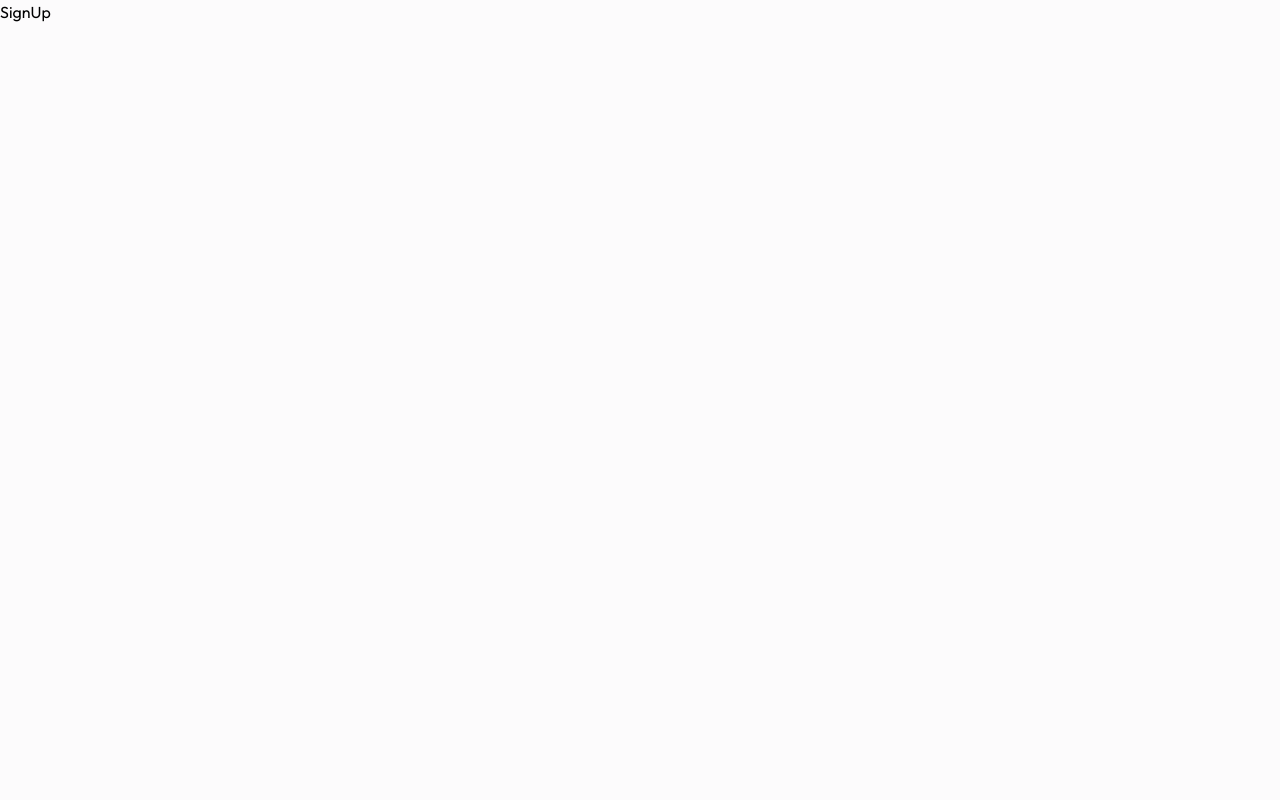
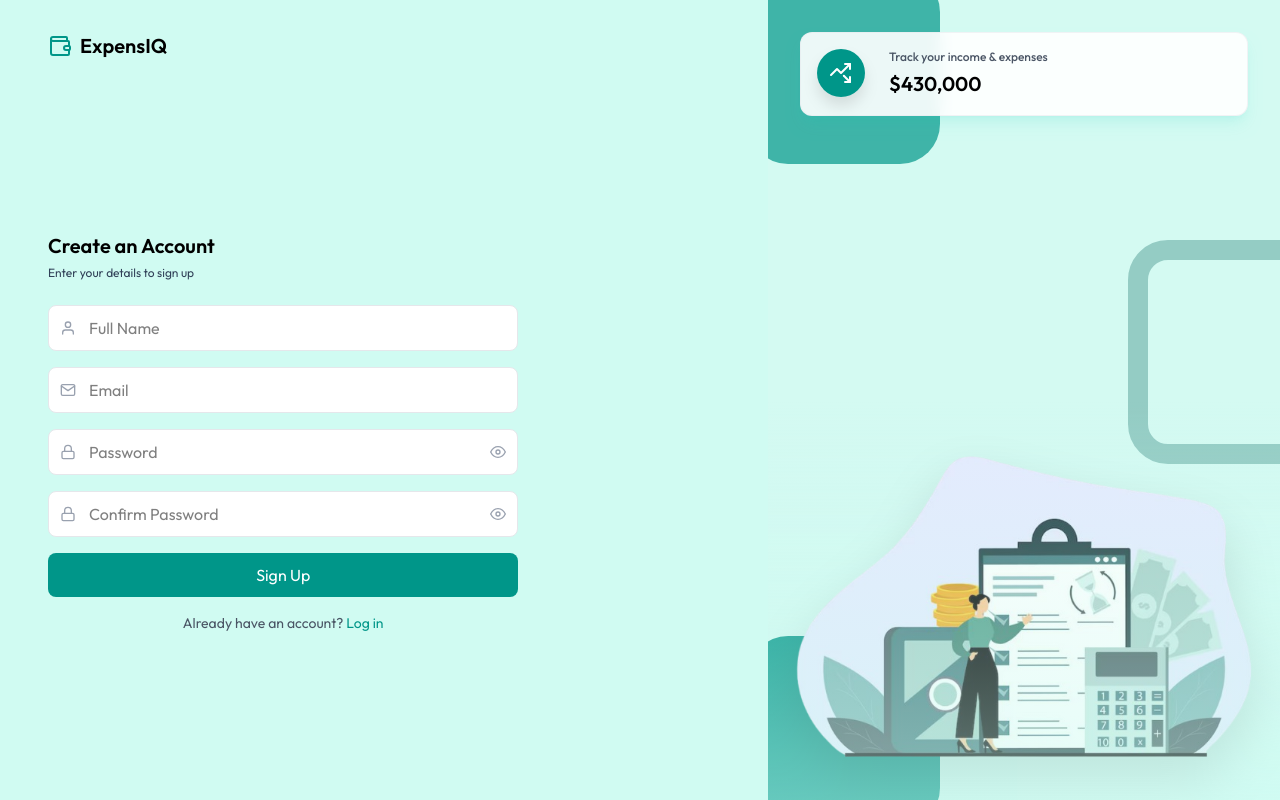
Before and after one commit to Limon00001/expensIQ-expense-tracker, a React (Vite) app in the folder client/: page /sign-up in a window 1280 px wide. Built offline with nearby package versions, Linux system fonts and the light colour scheme.

Commit message:
feat(client-auth): implement sign-up page

```diff
--- a/client/src/pages/Auth/SignUp.jsx
+++ b/client/src/pages/Auth/SignUp.jsx
@@ -5,9 +5,172 @@
  * @copyright 2025 monayem_hossain_limon
  */
 
+// External Imports
+import { useState } from 'react';
+import { AiOutlineLoading3Quarters } from 'react-icons/ai';
+import { FiEye, FiEyeOff, FiLock, FiMail, FiUser } from 'react-icons/fi';
+import { Link } from 'react-router-dom';
+
+// Internal Imports
+import AuthLayout from '../../components/layouts/AuthLayout';
+
 // SignUp Component
 const SignUp = () => {
-  return <div>SignUp</div>;
+  const [showPassword, setShowPassword] = useState(false);
+  const [showConfirm, setShowConfirm] = useState(false);
+  const [loading, setLoading] = useState(false);
+  const [formData, setFormData] = useState({
+    name: '',
+    email: '',
+    password: '',
+    confirmPassword: '',
+  });
+
+  // Handle Input Change
+  const handleInputChange = (e) => {
+    const { name, value } = e.target;
+    setFormData((prev) => ({ ...prev, [name]: value }));
+  };
+
+  // Handle Form Submission
+  const handleSubmit = (e) => {
+    e.preventDefault();
+
+    try {
+      setLoading(true);
+    } catch (error) {
+    } finally {
+      setLoading(false);
+    }
+  };
+
+  return (
+    <AuthLayout>
+      <div className="lg:w-[70%] h-3/4 md:h-full flex flex-col justify-center">
+        <h3 className="text-xl font-semibold text-black">Create an Account</h3>
+        <p className="text-xs text-slate-700 mt-[5px] mb-6">
+          Enter your details to sign up
+        </p>
+
+        {/* Sign Up Form */}
+        <form onSubmit={handleSubmit} className="space-y-4">
+          {/* Name Field */}
+          <div className="relative">
+            <FiUser className="absolute left-3 top-1/2 -translate-y-1/2 text-gray-400" />
+            <input
+              type="text"
+              name="name"
+              placeholder="Full Name"
+              disabled={loading}
+              className={`w-full px-10 py-2.5 bg-white rounded-lg border border-gray-200 focus:border-teal-500 focus:outline-none ${
+                loading ? 'cursor-not-allowed' : ''
+              }`}
+              required
+              value={formData.name}
+              onChange={handleInputChange}
+            />
+          </div>
+
+          {/* Email Field */}
+          <div className="relative">
+            <FiMail className="absolute left-3 top-1/2 -translate-y-1/2 text-gray-400" />
+            <input
+              type="email"
+              name="email"
+              placeholder="Email"
+              disabled={loading}
+              className={`w-full px-10 py-2.5 bg-white rounded-lg border border-gray-200 focus:border-teal-500 focus:outline-none ${
+                loading ? 'cursor-not-allowed' : ''
+              }`}
+              required
+              value={formData.email}
+              onChange={handleInputChange}
+            />
+          </div>
+
+          {/* Password Field */}
+          <div className="relative">
+            <FiLock className="absolute left-3 top-1/2 -translate-y-1/2 text-gray-400" />
+            <input
+              type={showPassword ? 'text' : 'password'}
+              name="password"
+              placeholder="Password"
+              disabled={loading}
+              className={`w-full px-10 py-2.5 bg-white rounded-lg border border-gray-200 focus:border-teal-500 focus:outline-none ${
+                loading ? 'cursor-not-allowed' : ''
+              }`}
+              required
+              value={formData.password}
+              onChange={handleInputChange}
+            />
+            <button
+              type="button"
+              onClick={() => setShowPassword((prev) => !prev)}
+              className="absolute right-3 top-1/2 -translate-y-1/2 text-gray-400 hover:text-gray-600 cursor-pointer"
+            >
+              {showPassword ? <FiEyeOff /> : <FiEye />}
+            </button>
+          </div>
+
+          {/* Confirm Password Field */}
+          <div className="relative">
+            <FiLock className="absolute left-3 top-1/2 -translate-y-1/2 text-gray-400" />
+            <input
+              type={showConfirm ? 'text' : 'password'}
+              name="confirmPassword"
+              placeholder="Confirm Password"
+              disabled={loading}
+              className={`w-full px-10 py-2.5 bg-white rounded-lg border border-gray-200 focus:border-teal-500 focus:outline-none ${
+                loading ? 'cursor-not-allowed' : ''
+              }`}
+              required
+              value={formData.confirmPassword}
+              onChange={handleInputChange}
+            />
+            <button
+              type="button"
+              onClick={() => setShowConfirm((prev) => !prev)}
+              className="absolute right-3 top-1/2 -translate-y-1/2 text-gray-400 hover:text-gray-600 cursor-pointer"
+            >
+              {showConfirm ? <FiEyeOff /> : <FiEye />}
+            </button>
+          </div>
+
+          {/* Sign Up Button */}
+          <button
+            type="submit"
+            disabled={loading}
+            className={`w-full py-2.5 bg-teal-600 text-white rounded-lg hover:bg-teal-700 transition-colors ${
+              loading ? 'cursor-not-allowed' : 'cursor-pointer'
+            }`}
+          >
+            {loading ? (
+              <div className="flex items-center justify-center gap-4">
+                <AiOutlineLoading3Quarters className="animate-spin" />
+                <span>Signing up ...</span>
+              </div>
+            ) : (
+              'Sign Up'
+            )}
+          </button>
+
+          {/* Redirect to Login */}
+          <p className="text-center text-sm text-gray-600">
+            Already have an account?{' '}
+            <Link
+              to="/login"
+              disabled={loading}
+              className={`text-teal-600 hover:text-teal-700 ${
+                loading ? 'cursor-not-allowed' : 'cursor-pointer'
+              }`}
+            >
+              Log in
+            </Link>
+          </p>
+        </form>
+      </div>
+    </AuthLayout>
+  );
 };
 
 // Export
```
